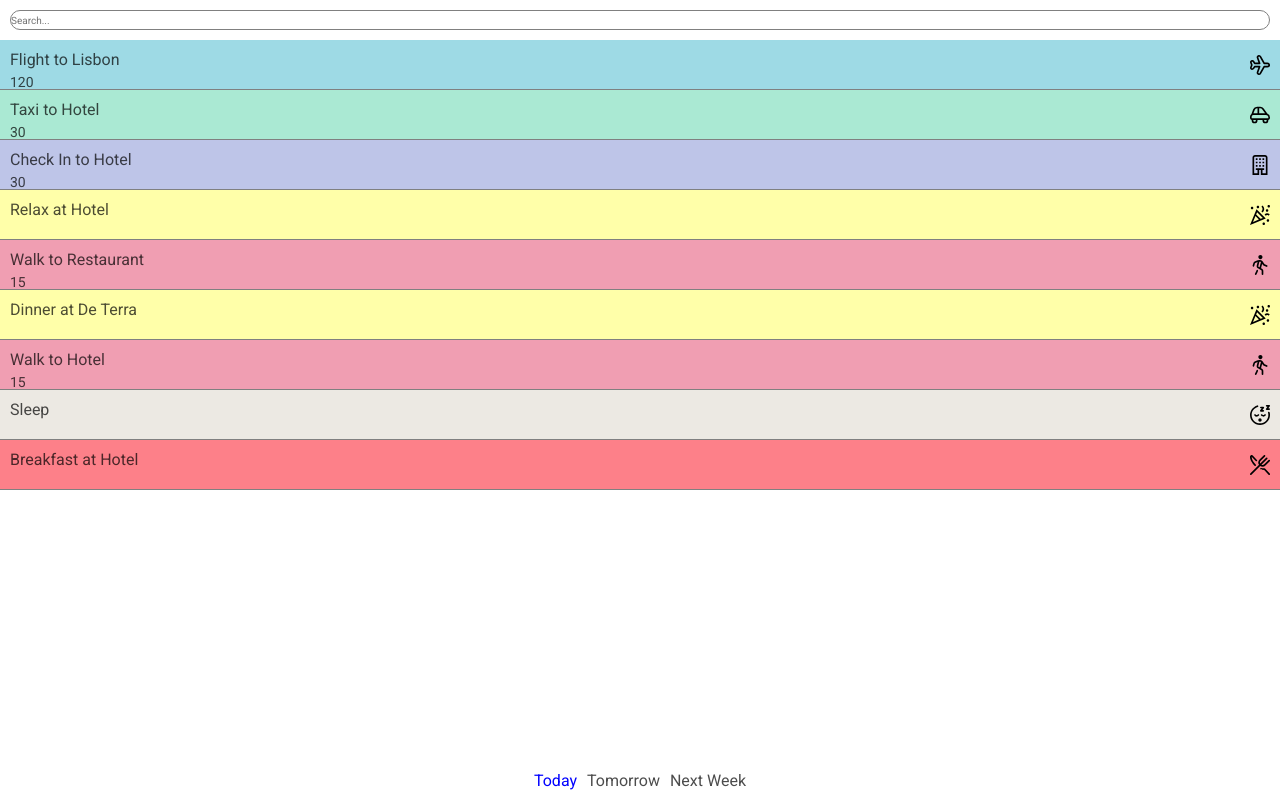
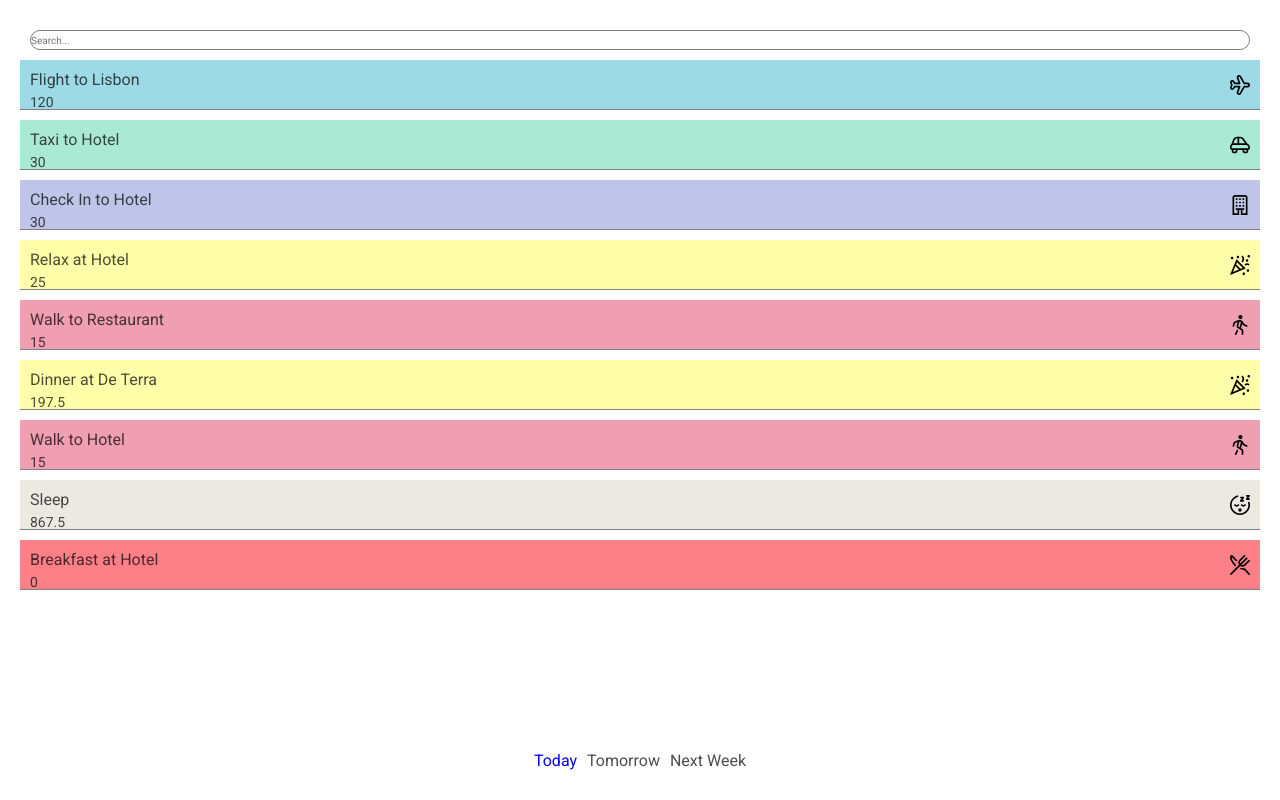
Before and after one commit to chase-manning/itinerary-app, a React (Create React App) app: page / in a window 1280 px wide. Built offline with nearby package versions, Linux system fonts and the light colour scheme.

Commit message:
:rocket: add personalised itinerary

```diff
--- a/src/App.tsx
+++ b/src/App.tsx
@@ -2,8 +2,9 @@ import styled from "styled-components";
 import Search from "./components/Search";
 import Dates from "./components/Dates";
 import { useState } from "react";
-import ITINERARY from "./app/itinerary";
+import { PersonType } from "./app/itinerary";
 import ItineraryItem from "./components/ItineraryItem";
+import useItinerary from "./app/use-itinerary";
 
 const StyledApp = styled.div`
   width: 100%;
@@ -12,6 +13,8 @@ const StyledApp = styled.div`
   flex-direction: column;
   align-items: center;
   min-height: 100dvh;
+  padding: 2rem;
+  background: var(--bg);
 `;
 
 const ItineraryItemsContainer = styled.div`
@@ -28,20 +31,21 @@ const ItineraryItems = styled.div`
   display: flex;
   flex-direction: column;
   align-items: center;
+  gap: 1rem;
 `;
 
 const App = () => {
   const [search, setSearch] = useState("");
-
   const dates = ["Today", "Tomorrow", "Next Week"];
   const [active, setActive] = useState(dates[0]);
+  const itinerary = useItinerary(PersonType.Chase);
 
   return (
     <StyledApp>
       <Search value={search} setValue={setSearch} />
       <ItineraryItemsContainer>
         <ItineraryItems>
-          {ITINERARY.map((itinerary, index) => (
+          {itinerary.map((itinerary, index) => (
             <ItineraryItem key={index} itinerary={itinerary} />
           ))}
         </ItineraryItems>
```
